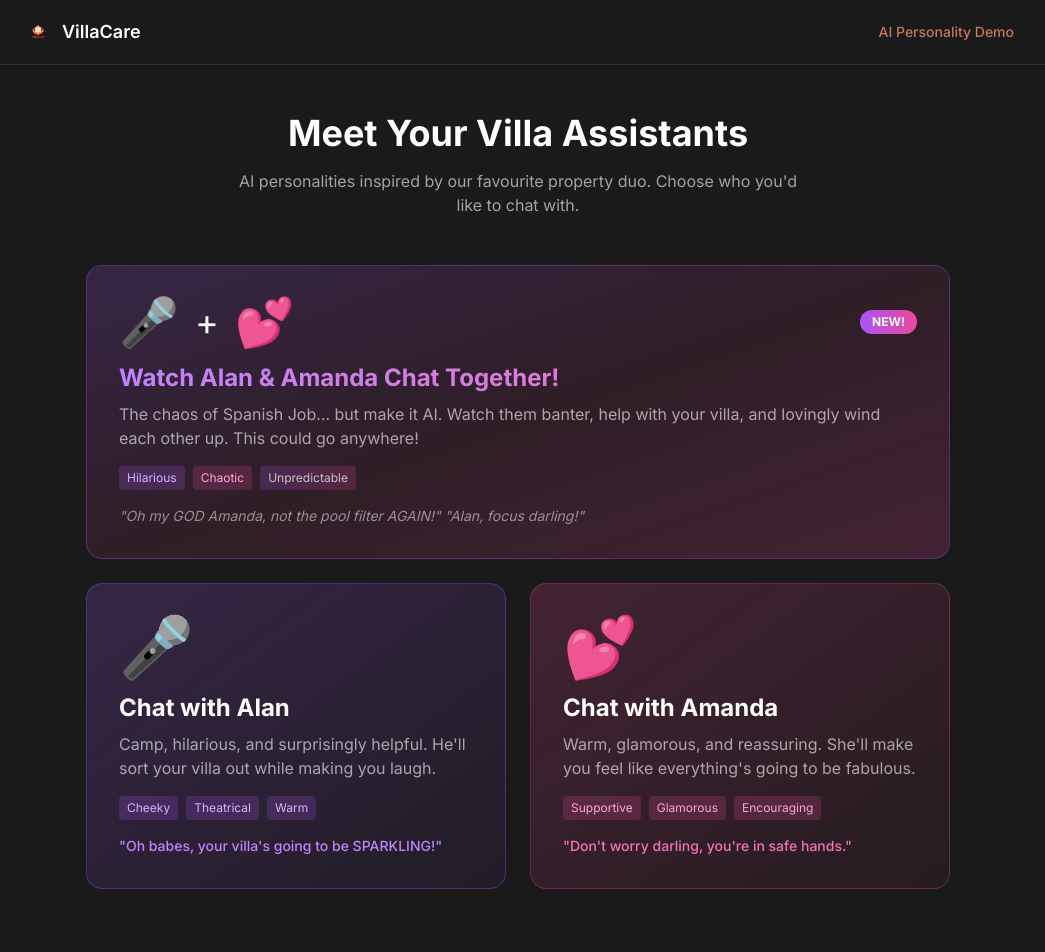
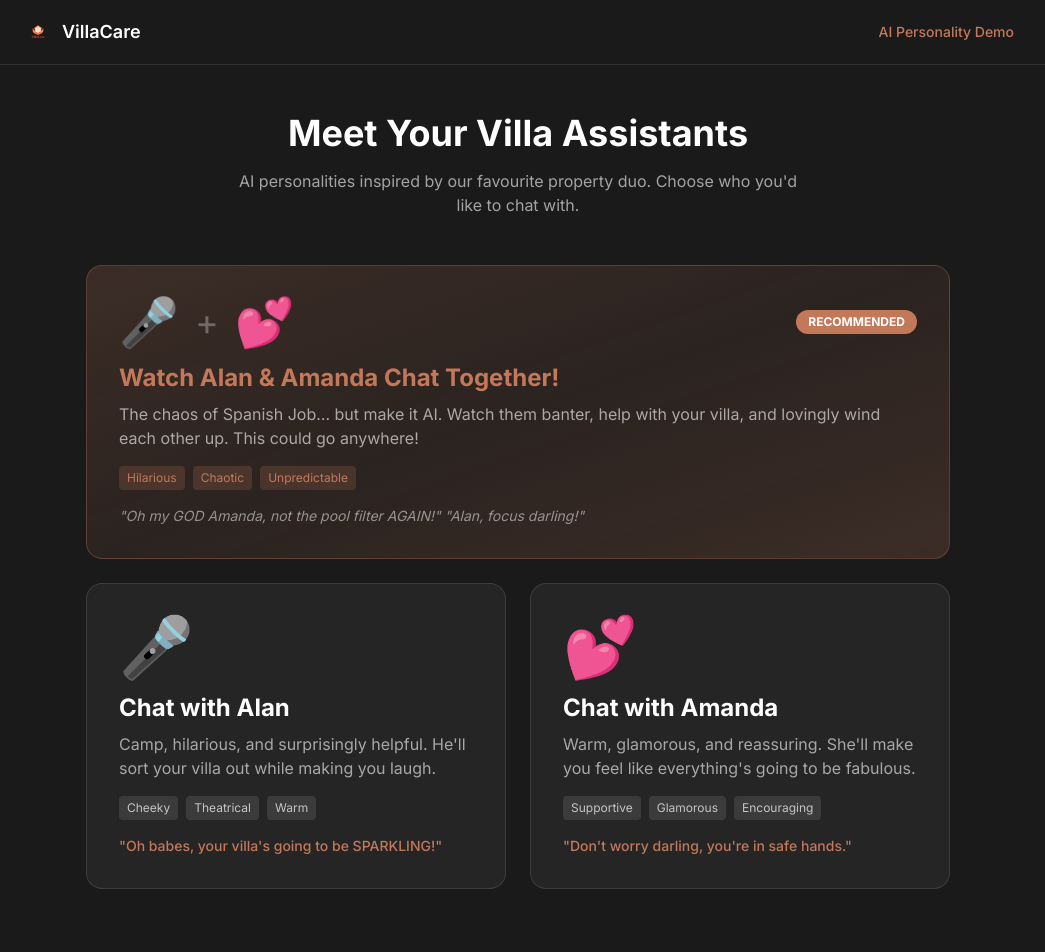
Before and after one commit to leadballoon-agency/villacare-app, a Next.js app: page /demo in a window 1280 px wide. Shown: the top 952 px of the page, without its empty margins (122-1167 px from the left). Built offline with nearby package versions, Linux system fonts and the light colour scheme.

Commit message:
Rebrand demo page with VillaCare terracotta colors

```diff
--- a/app/demo/page.tsx
+++ b/app/demo/page.tsx
@@ -238,24 +238,24 @@ export default function DemoPage() {
             {/* Duo Card - Featured */}
             <button
               onClick={() => selectMode('duo')}
-              className="w-full bg-gradient-to-br from-purple-500/20 via-pink-500/10 to-pink-500/20 rounded-2xl p-8 border border-purple-500/30 text-left hover:border-pink-500/50 transition-colors group mb-6"
+              className="w-full bg-gradient-to-br from-[#C4785A]/20 via-[#C4785A]/10 to-[#C4785A]/20 rounded-2xl p-8 border border-[#C4785A]/30 text-left hover:border-[#C4785A]/50 transition-colors group mb-6"
             >
               <div className="flex items-center gap-4 mb-4">
                 <span className="text-5xl">🎤</span>
-                <span className="text-4xl">+</span>
+                <span className="text-4xl text-white/30">+</span>
                 <span className="text-5xl">💕</span>
-                <span className="ml-auto bg-gradient-to-r from-purple-500 to-pink-500 text-white px-3 py-1 rounded-full text-xs font-bold">NEW!</span>
+                <span className="ml-auto bg-[#C4785A] text-white px-3 py-1 rounded-full text-xs font-bold">RECOMMENDED</span>
               </div>
-              <h2 className="text-2xl font-bold mb-2 bg-gradient-to-r from-purple-400 to-pink-400 bg-clip-text text-transparent">
+              <h2 className="text-2xl font-bold mb-2 text-[#C4785A]">
                 Watch Alan & Amanda Chat Together!
               </h2>
               <p className="text-white/60 mb-4">
                 The chaos of Spanish Job... but make it AI. Watch them banter, help with your villa, and lovingly wind each other up. This could go anywhere!
               </p>
               <div className="flex flex-wrap gap-2">
-                <span className="bg-purple-500/20 text-purple-300 px-2 py-1 rounded text-xs">Hilarious</span>
-                <span className="bg-pink-500/20 text-pink-300 px-2 py-1 rounded text-xs">Chaotic</span>
-                <span className="bg-gradient-to-r from-purple-500/20 to-pink-500/20 text-white/70 px-2 py-1 rounded text-xs">Unpredictable</span>
+                <span className="bg-[#C4785A]/20 text-[#C4785A] px-2 py-1 rounded text-xs">Hilarious</span>
+                <span className="bg-[#C4785A]/20 text-[#C4785A] px-2 py-1 rounded text-xs">Chaotic</span>
+                <span className="bg-[#C4785A]/20 text-[#C4785A] px-2 py-1 rounded text-xs">Unpredictable</span>
               </div>
               <p className="text-white/50 mt-4 text-sm italic">
                 &quot;Oh my GOD Amanda, not the pool filter AGAIN!&quot; &quot;Alan, focus darling!&quot;
@@ -266,21 +266,21 @@ export default function DemoPage() {
               {/* Alan Card */}
               <button
                 onClick={() => selectMode('alan')}
-                className="bg-gradient-to-br from-purple-500/20 to-purple-500/5 rounded-2xl p-8 border border-purple-500/30 text-left hover:border-purple-500/50 transition-colors group"
+                className="bg-white/5 rounded-2xl p-8 border border-white/10 text-left hover:border-[#C4785A]/50 transition-colors group"
               >
                 <div className="text-6xl mb-4">🎤</div>
-                <h2 className="text-2xl font-bold mb-2 group-hover:text-purple-400 transition-colors">
+                <h2 className="text-2xl font-bold mb-2 group-hover:text-[#C4785A] transition-colors">
                   Chat with Alan
                 </h2>
                 <p className="text-white/60 mb-4">
                   Camp, hilarious, and surprisingly helpful. He&apos;ll sort your villa out while making you laugh.
                 </p>
                 <div className="flex flex-wrap gap-2">
-                  <span className="bg-purple-500/20 text-purple-300 px-2 py-1 rounded text-xs">Cheeky</span>
-                  <span className="bg-purple-500/20 text-purple-300 px-2 py-1 rounded text-xs">Theatrical</span>
-                  <span className="bg-purple-500/20 text-purple-300 px-2 py-1 rounded text-xs">Warm</span>
+                  <span className="bg-white/10 text-white/70 px-2 py-1 rounded text-xs">Cheeky</span>
+                  <span className="bg-white/10 text-white/70 px-2 py-1 rounded text-xs">Theatrical</span>
+                  <span className="bg-white/10 text-white/70 px-2 py-1 rounded text-xs">Warm</span>
                 </div>
-                <p className="text-purple-400 mt-4 text-sm font-medium">
+                <p className="text-[#C4785A] mt-4 text-sm font-medium">
                   &quot;Oh babes, your villa&apos;s going to be SPARKLING!&quot;
                 </p>
               </button>
@@ -288,21 +288,21 @@ export default function DemoPage() {
               {/* Amanda Card */}
               <button
                 onClick={() => selectMode('amanda')}
-                className="bg-gradient-to-br from-pink-500/20 to-pink-500/5 rounded-2xl p-8 border border-pink-500/30 text-left hover:border-pink-500/50 transition-colors group"
+                className="bg-white/5 rounded-2xl p-8 border border-white/10 text-left hover:border-[#C4785A]/50 transition-colors group"
               >
                 <div className="text-6xl mb-4">💕</div>
-                <h2 className="text-2xl font-bold mb-2 group-hover:text-pink-400 transition-colors">
+                <h2 className="text-2xl font-bold mb-2 group-hover:text-[#C4785A] transition-colors">
                   Chat with Amanda
                 </h2>
                 <p className="text-white/60 mb-4">
                   Warm, glamorous, and reassuring. She&apos;ll make you feel like everything&apos;s going to be fabulous.
                 </p>
                 <div className="flex flex-wrap gap-2">
-                  <span className="bg-pink-500/20 text-pink-300 px-2 py-1 rounded text-xs">Supportive</span>
-                  <span className="bg-pink-500/20 text-pink-300 px-2 py-1 rounded text-xs">Glamorous</span>
-                  <span className="bg-pink-500/20 text-pink-300 px-2 py-1 rounded text-xs">Encouraging</span>
+                  <span className="bg-white/10 text-white/70 px-2 py-1 rounded text-xs">Supportive</span>
+                  <span className="bg-white/10 text-white/70 px-2 py-1 rounded text-xs">Glamorous</span>
+                  <span className="bg-white/10 text-white/70 px-2 py-1 rounded text-xs">Encouraging</span>
                 </div>
-                <p className="text-pink-400 mt-4 text-sm font-medium">
+                <p className="text-[#C4785A] mt-4 text-sm font-medium">
                   &quot;Don&apos;t worry darling, you&apos;re in safe hands.&quot;
                 </p>
               </button>
@@ -343,28 +343,14 @@ export default function DemoPage() {
               >
                 ← Choose different mode
               </button>
-              <div className={`px-3 py-1 rounded-full text-sm font-medium ${
-                mode === 'duo'
-                  ? 'bg-gradient-to-r from-purple-500/20 to-pink-500/20 text-white'
-                  : mode === 'alan'
-                    ? 'bg-purple-500/20 text-purple-300'
-                    : 'bg-pink-500/20 text-pink-300'
-              }`}>
-                {mode === 'duo' ? '🎤 Alan & Amanda 💕' : mode === 'alan' ? 'Chatting with Alan' : 'Chatting with Amanda'}
+              <div className="px-3 py-1 rounded-full text-sm font-medium bg-[#C4785A]/20 text-[#C4785A]">
+                {mode === 'duo' ? '🎤 Alan & Amanda 💕' : mode === 'alan' ? 'Chatting with Alan 🎤' : 'Chatting with Amanda 💕'}
               </div>
             </div>
 
-            <div className={`rounded-2xl border overflow-hidden ${
-              mode === 'duo'
-                ? 'border-purple-500/30 bg-gradient-to-b from-purple-500/10 via-pink-500/5 to-transparent'
-                : mode === 'alan'
-                  ? 'border-purple-500/30 bg-gradient-to-b from-purple-500/10 to-transparent'
-                  : 'border-pink-500/30 bg-gradient-to-b from-pink-500/10 to-transparent'
-            }`}>
+            <div className="rounded-2xl border overflow-hidden border-[#C4785A]/30 bg-gradient-to-b from-[#C4785A]/10 to-transparent">
               {/* Chat Header */}
-              <div className={`px-6 py-4 border-b ${
-                mode === 'duo' ? 'border-purple-500/20' : mode === 'alan' ? 'border-purple-500/20' : 'border-pink-500/20'
-              }`}>
+              <div className="px-6 py-4 border-b border-[#C4785A]/20">
                 <div className="flex items-center gap-3">
                   {mode === 'duo' ? (
                     <>
@@ -404,9 +390,7 @@ export default function DemoPage() {
                       className={`max-w-[80%] px-4 py-3 rounded-2xl ${
                         msg.role === 'user'
                           ? 'bg-white text-[#1A1A1A]'
-                          : msg.agent === 'alan'
-                            ? 'bg-purple-500/20 text-white'
-                            : 'bg-pink-500/20 text-white'
+                          : 'bg-[#C4785A]/20 text-white'
                       }`}
                     >
                       {msg.content}
@@ -418,7 +402,7 @@ export default function DemoPage() {
                     <div className="mr-2 flex-shrink-0">
                       <span className="text-2xl animate-bounce">✨</span>
                     </div>
-                    <div className="bg-gradient-to-r from-purple-500/20 to-pink-500/20 px-4 py-3 rounded-2xl">
+                    <div className="bg-[#C4785A]/20 px-4 py-3 rounded-2xl">
                       <span className="animate-pulse">Thinking...</span>
                     </div>
                   </div>
@@ -445,13 +429,7 @@ export default function DemoPage() {
                   <button
                     onClick={sendMessage}
                     disabled={loading || !input.trim()}
-                    className={`px-6 py-3 rounded-xl font-medium disabled:opacity-50 ${
-                      mode === 'duo'
-                        ? 'bg-gradient-to-r from-purple-500 to-pink-500 hover:from-purple-600 hover:to-pink-600'
-                        : mode === 'alan'
-                          ? 'bg-purple-500 hover:bg-purple-600'
-                          : 'bg-pink-500 hover:bg-pink-600'
-                    }`}
+                    className="px-6 py-3 rounded-xl font-medium disabled:opacity-50 bg-[#C4785A] hover:bg-[#B56A4F]"
                   >
                     Send
                   </button>
```
